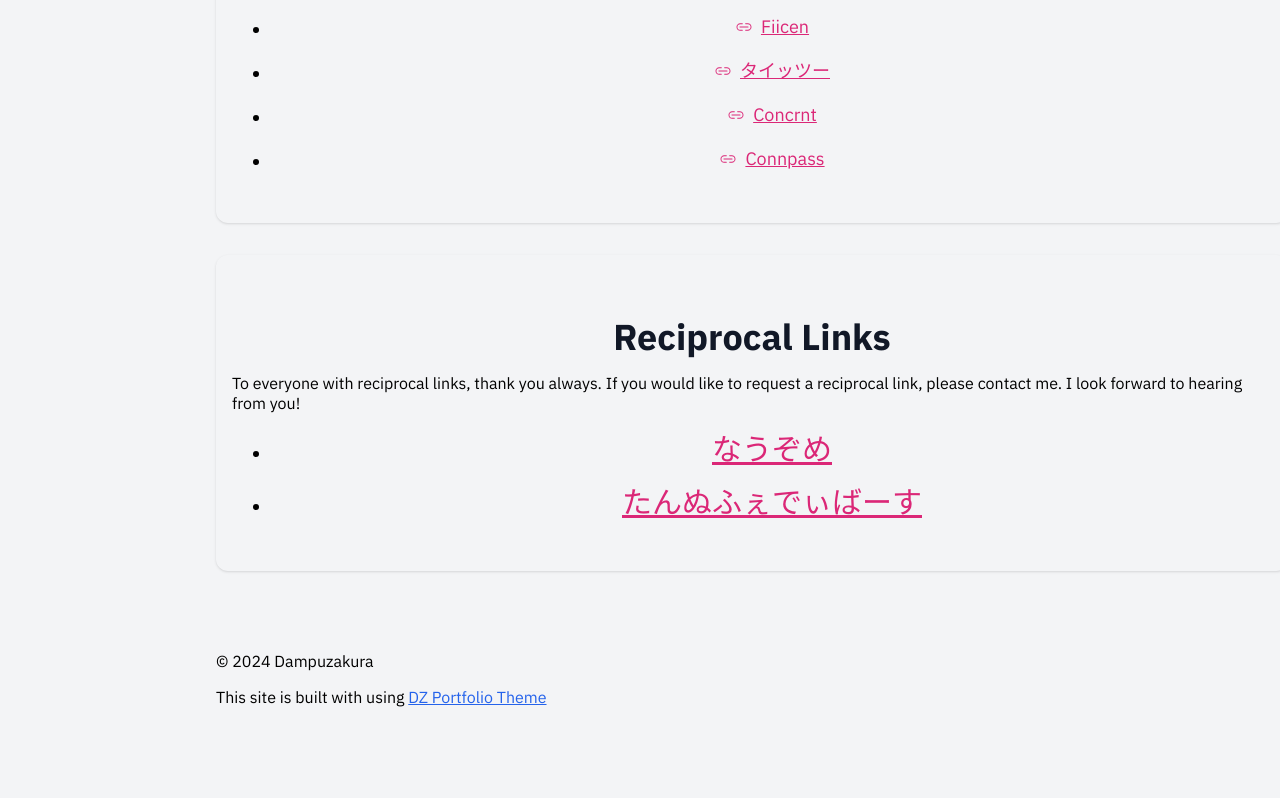
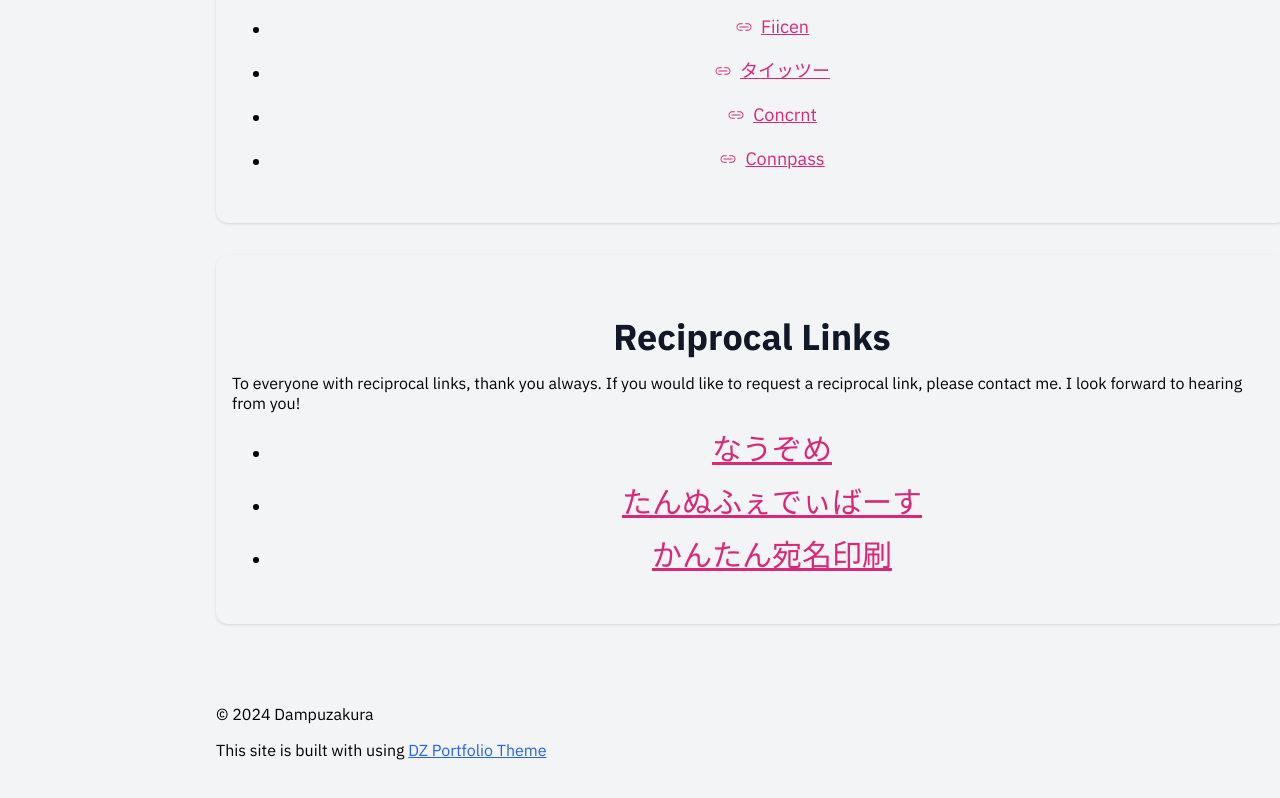
Before and after one commit to dampuzakura/dampuzakura.github.io, an Astro site: page / in a window 1280 px wide. Shown: the part 4272-5070 px from the top of the page. Before the commit the page ends 5027 px from the top, so only its background shows below. Built offline with nearby package versions, Linux system fonts and the light colour scheme; Astro itself is replaced by a stand-in of ours.

Commit message:
相互リンクの追加

```diff
--- a/src/components/Home.svelte
+++ b/src/components/Home.svelte
@@ -247,6 +247,10 @@
       name: 'たんぬふぇでぃばーす',
       url: 'https://xn--e1apcp8c.xn--h1adgh.xn--p1acf',
     },
+    {
+      name: 'かんたん宛名印刷',
+      url: 'https://eap.vg',
+    }
   ];
 </script>
 
```
